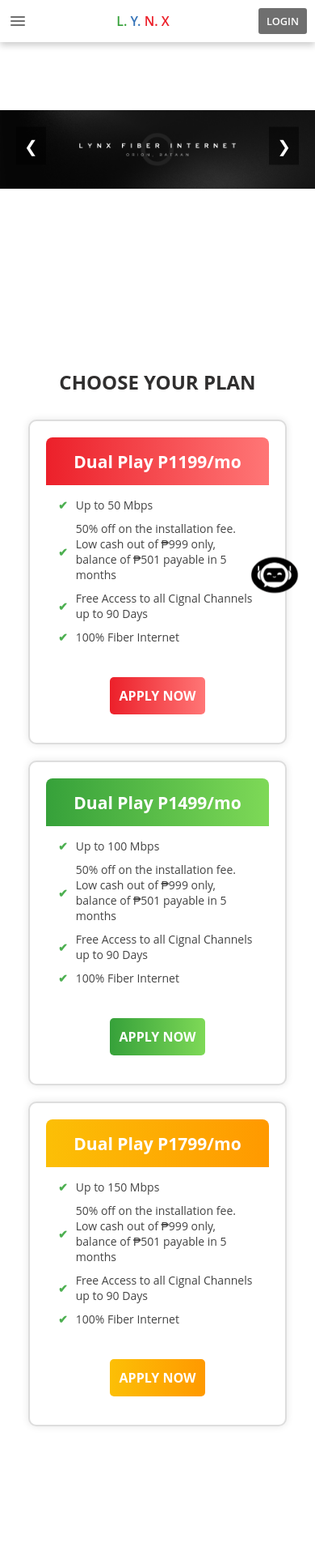
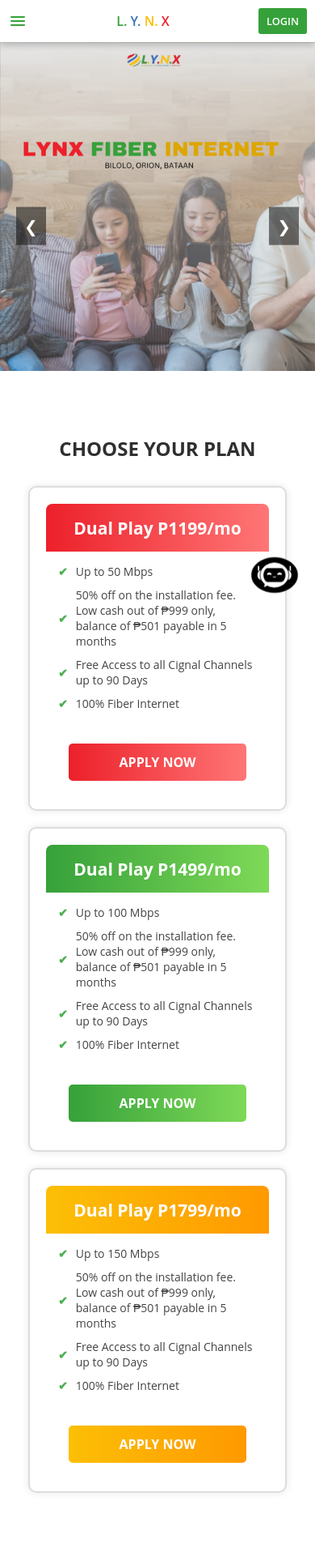
Before and after one commit to WesleyJoshuaPerez/Capstone, a PHP site: page /Github/ in a window 390 px wide. Shown: the top 1926 px of the page at 81% size. Before the commit the page ends 1761 px from the top, so only its background shows below. Run offline with PHP 8.4, Linux system fonts and the light colour scheme; some web fonts are replaced.

Commit message:
revise front page ui

```diff
--- a/frontend/styles/frontpage.css
+++ b/frontend/styles/frontpage.css
@@ -31,7 +31,7 @@ header {
 }
 .navbar .hamburger-btn {
   display: none;
-  color: #6f6f6f;
+  color: #36a13a;
   cursor: pointer;
   font-size: 24px;
 }
@@ -46,7 +46,6 @@ header {
   border-radius: 50%;
 }
 .navbar .logo h2 {
-  color: #6f6f6f;
   font-weight: 600;
   font-size: 19.2px; /* Reduce font size */
 }
@@ -72,28 +71,28 @@ header {
   transition: 0.1s ease;
 }
 .navbar .links .aboutus-link {
-  color: #6f6f6f;
+  color: #2e8b57;
   font-size: small;
   font-weight: bolder;
 }
 .navbar .links .contactus-link {
-  color: #6f6f6f;
+  color: #2e8b57;
   font-size: small;
   font-weight: bolder;
 }
 .navbar .links .facebook-link {
-  color: #6f6f6f;
+  color: #2e8b57;
   font-size: small;
   font-weight: bolder;
 }
 /*change color when hover */
 .navbar .links a:hover {
-  color: #a1a1a1;
+  color: #d63b3b;
 }
 .navbar .login-btn {
   border: none;
   outline: none;
-  background: #6f6f6f;
+  background: #36a13a;
   color: #fff;
   font-size: 14.4px; /* Adjust font size */
   font-weight: 600;
@@ -103,7 +102,7 @@ header {
   transition: 0.15s ease;
 }
 .navbar .login-btn:hover {
-  background: #a1a1a1;
+  background: #d63b3b;
   color: white;
 }
 /*For sections of the pages */
@@ -111,27 +110,30 @@ header {
 .section {
   display: flex;
   font-size: 32px;
+  width: 100vw;
+  height: 67vh; /* Adjust height dynamically */
   color: white;
 }
 
 /* First Section - Gallery Sliding Image */
 .galleryslidingimage {
   width: 100vw;
-  height: 80vh; /* Adjust height dynamically */
+  height: 67vh; /* Adjust height dynamically */
+  min-height: 400px;
   text-align: center;
   position: relative;
-  bottom: 70px;
+  margin-bottom: 300px;
   overflow: hidden;
   display: flex;
   justify-content: center;
   align-items: center;
-  margin-top: 0; /* Pushes it down to avoid getting cut */
+  margin-top: 5px; /* Pushes it down to avoid getting cut */
 }
 
 .slider-wrapper {
   position: relative;
   width: 100vw; /* Full width */
-  height: 70vh;
+  height: 60vh;
 }
 
 .slider-container {
@@ -144,7 +146,7 @@ header {
 .slide {
   flex: 0 0 100vw; /* Ensures each slide takes up full width */
   width: 100vw; /* Full width of viewport */
-  height: 50vh;
+  height: 70vh;
 }
 
 .slide img {
@@ -156,7 +158,7 @@ header {
 .prev,
 .next {
   position: absolute;
-  top: 40%;
+  top: 50%;
   transform: translateY(-50%);
   background-color: rgba(0, 0, 0, 0.5);
   color: white;
@@ -267,7 +269,8 @@ header {
 /* Default Button Styling */
 .apply-btn {
   display: block;
-  width: 100%;
+  width: 80%;
+  background: #464646;
   color: white;
   text-align: center;
   padding: 12px;
@@ -276,8 +279,7 @@ header {
   border: none;
   border-radius: 5px;
   cursor: pointer;
-  margin-top: 15px;
-  transition: background 0.3s ease-in-out;
+  margin: 15px auto; /* Auto centers it horizontally */
 }
 
 /* Different Gradient Backgrounds */
@@ -376,24 +378,33 @@ footer {
   }
   /**To make responsive gallery slide and subcripstion page */
   .galleryslidingimage {
-    height: 85vh; /* Slightly reduce height */
-    margin-top: 0;
+    margin-top: 5px;
+    margin-bottom: 200px;
+    height: 67h;
+  }
+
+  .slider-container {
+    display: flex;
+    transition: transform 0.5s ease-in-out;
+    width: 100vw; /* Adjusted dynamically in JS */
+    overflow: hidden;
   }
 
   .slide {
-    height: 40vh;
+    flex: 0 0 100vw; /* Ensures each slide takes up full width */
+    width: 100vw; /* Full width of viewport */
+    height: 55vh;
   }
-
   .slide img {
-    object-fit: contain; /* Ensures image fills container */
-    height: 100%;
+    object-fit: cover; /* Ensures image fills container */
+    height: auto;
     width: 100%;
   }
 
   .prev,
   .next {
     position: absolute;
-    top: 35%;
+    top: 45%;
     font-size: 20px;
     padding: 10px;
   }
@@ -405,25 +416,35 @@ footer {
 }
 /*For smartphones */
 @media (max-width: 768px) {
+  /**To make responsive gallery slide and subcripstion page */
   .galleryslidingimage {
-    height: 85vh;
-    margin-top: 0;
+    margin-top: 5px;
+    margin-bottom: 200px;
+    height: 67h;
+  }
+
+  .slider-container {
+    display: flex;
+    transition: transform 0.5s ease-in-out;
+    width: 100vw; /* Adjusted dynamically in JS */
+    overflow: hidden;
   }
 
   .slide {
+    flex: 0 0 100vw; /* Ensures each slide takes up full width */
+    width: 100vw; /* Full width of viewport */
     height: 50vh;
   }
-
   .slide img {
-    object-fit: contain; /* Ensures image fills container */
-    height: 100%;
+    object-fit: cover; /* Ensures image fills container */
+    height: auto;
     width: 100%;
   }
 
   .prev,
   .next {
     position: absolute;
-    top: 35%;
+    top: 40%;
     font-size: 20px;
     padding: 10px;
   }
@@ -440,7 +461,7 @@ footer {
   }
   .apply-btn {
     display: block;
-    width: auto;
+    width: 80%;
     background: #464646;
     color: white;
     text-align: center;
@@ -462,36 +483,46 @@ footer {
 }
 
 @media (max-width: 480px) {
+  /**To make responsive gallery slide and subcripstion page */
   .galleryslidingimage {
-    height: 75vh; /* Further adjust height */
-    margin-top: 0; /* Push down */
+    margin-top: 0rem;
+    margin-bottom: 9.375rem;
+    height: 67h;
+  }
+
+  .slider-container {
+    display: flex;
+    transition: transform 0.5s ease-in-out;
+    width: 100vw; /* Adjusted dynamically in JS */
+    overflow: hidden;
   }
 
   .slide {
+    flex: 0 0 100vw; /* Ensures each slide takes up full width */
+    width: 100vw; /* Full width of viewport */
     height: 50vh;
   }
-
   .slide img {
-    object-fit: contain; /* Ensures image fills container */
-    height: 100%;
+    object-fit: cover; /* Ensures image fills container */
+    height: auto;
     width: 100%;
   }
 
   .prev,
   .next {
     position: absolute;
-    top: 35%;
-    font-size: 20px;
-    padding: 10px;
+    top: 45%;
+    font-size: 1.25rem;
+    padding: 0.625rem;
   }
   .apply-btn {
     display: block;
-    width: auto;
+    width: 80%;
     background: #464646;
     color: white;
     text-align: center;
     padding: 12px;
-    font-size: 16px;
+    font-size: 1rem;
     font-weight: bold;
     border: none;
     border-radius: 5px;
--- a/index.html
+++ b/index.html
@@ -38,7 +38,7 @@
           <h2>
             <span style="color: #36a13a">L.</span>
             <span style="color: #3775b9">Y.</span>
-            <span style="color: #ec202a">N.</span>
+            <span style="color: #fcbf06">N.</span>
             <span style="color: #ec202a">X</span>
           </h2>
         </a>
@@ -76,22 +76,82 @@
       <div class="slider-wrapper">
         <div class="slider-container">
           <div class="slide">
+            <picture>
+              <source
+                media="(max-width: 480px)"
+                srcset="
+                  frontend/assets/images/slidingbackgrounds/slide1small.png
+                "
+              />
+              <source
+                media="(max-width: 768px)"
+                srcset="
+                  frontend/assets/images/slidingbackgrounds/slide1medium.png
+                "
+              />
+              <source
+                media="(max-width: 950px)"
+                srcset="
+                  frontend/assets/images/slidingbackgrounds/slide1large.png
+                "
+              />
               <img
-              src="frontend/assets/images/slidingbackgrounds/bg1.png"
+                src="frontend/assets/images/slidingbackgrounds/slide1largest.png"
                 alt="Slide 1"
               />
+            </picture>
           </div>
           <div class="slide">
+            <picture>
+              <source
+                media="(max-width: 480px)"
+                srcset="
+                  frontend/assets/images/slidingbackgrounds/slide2small.png
+                "
+              />
+              <source
+                media="(max-width: 768px)"
+                srcset="
+                  frontend/assets/images/slidingbackgrounds/slide2medium.png
+                "
+              />
+              <source
+                media="(max-width: 950px)"
+                srcset="
+                  frontend/assets/images/slidingbackgrounds/slide2large.png
+                "
+              />
               <img
-              src="frontend/assets/images/slidingbackgrounds/bg3.png"
+                src="frontend/assets/images/slidingbackgrounds/slide2largest.png"
                 alt="Slide 2"
               />
+            </picture>
           </div>
           <div class="slide">
+            <picture>
+              <source
+                media="(max-width: 480px)"
+                srcset="
+                  frontend/assets/images/slidingbackgrounds/slide3small.png
+                "
+              />
+              <source
+                media="(max-width: 768px)"
+                srcset="
+                  frontend/assets/images/slidingbackgrounds/slide3medium.png
+                "
+              />
+              <source
+                media="(max-width: 950px)"
+                srcset="
+                  frontend/assets/images/slidingbackgrounds/slide3large.png
+                "
+              />
               <img
-              src="frontend/assets/images/slidingbackgrounds/bg2.png"
-              alt="Slide 3"
+                src="frontend/assets/images/slidingbackgrounds/slide3largest.png"
+                alt="Slide 1"
               />
+            </picture>
           </div>
         </div>
         <button class="prev" onclick="moveSlide(-1)">❮</button>
```
Also changed, not shown: frontend/assets/images/slidingbackgrounds/bg1.png (deleted), frontend/assets/images/slidingbackgrounds/bg2.png (deleted), frontend/assets/images/slidingbackgrounds/bg3.png (deleted), frontend/assets/images/slidingbackgrounds/slide1large.png (added), frontend/assets/images/slidingbackgrounds/slide1largest.png (added), frontend/assets/images/slidingbackgrounds/slide1medium.png (added), frontend/assets/images/slidingbackgrounds/slide1small.png (added), frontend/assets/images/slidingbackgrounds/slide2large.png (added), frontend/assets/images/slidingbackgrounds/slide2largest.png (added), frontend/assets/images/slidingbackgrounds/slide2medium.png (added), frontend/assets/images/slidingbackgrounds/slide2small.png (added), frontend/assets/images/slidingbackgrounds/slide3large.png (added), frontend/assets/images/slidingbackgrounds/slide3largest.png (added), frontend/assets/images/slidingbackgrounds/slide3medium.png (added), 1 more files, 3 other files. Lines whose indentation alone changed are shown as unchanged.
